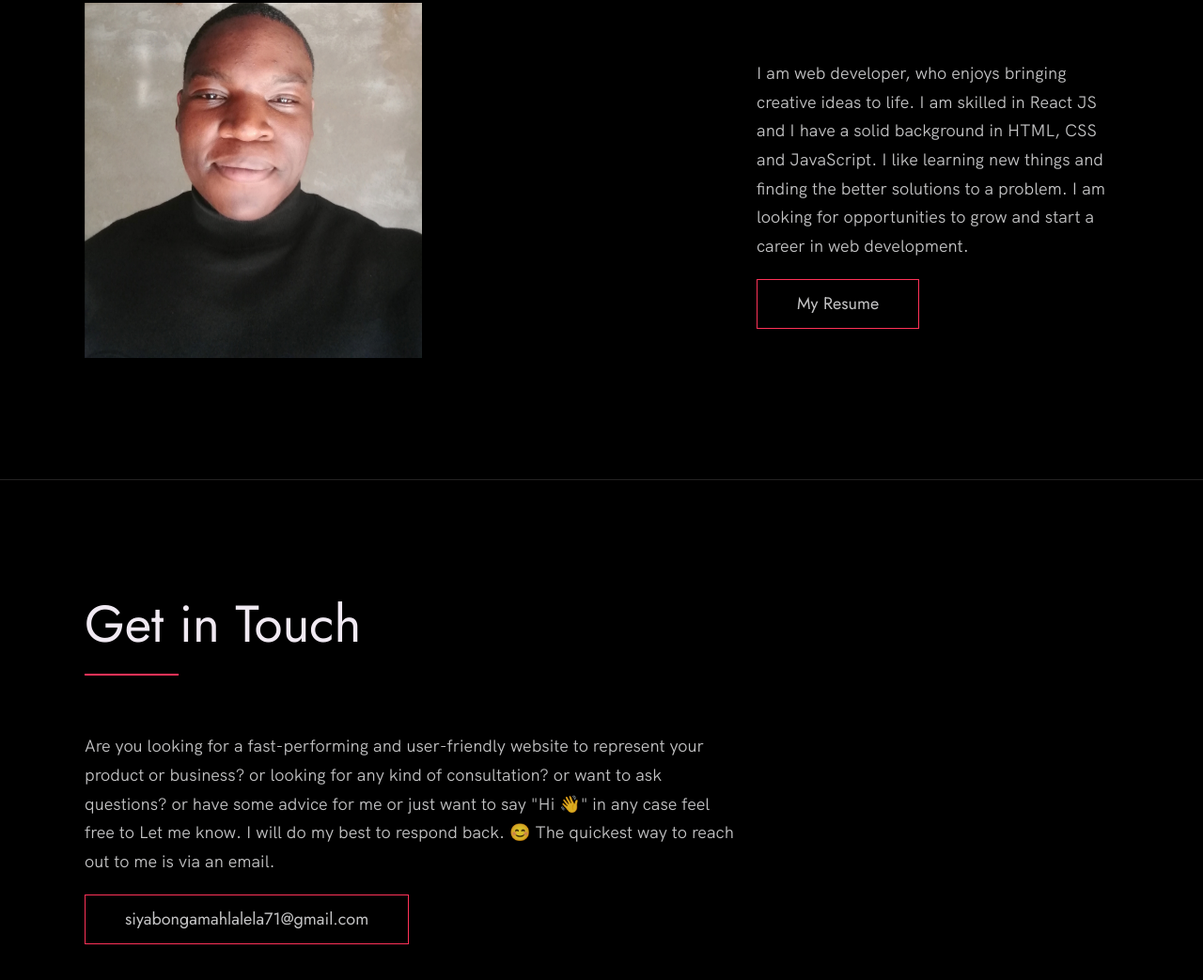
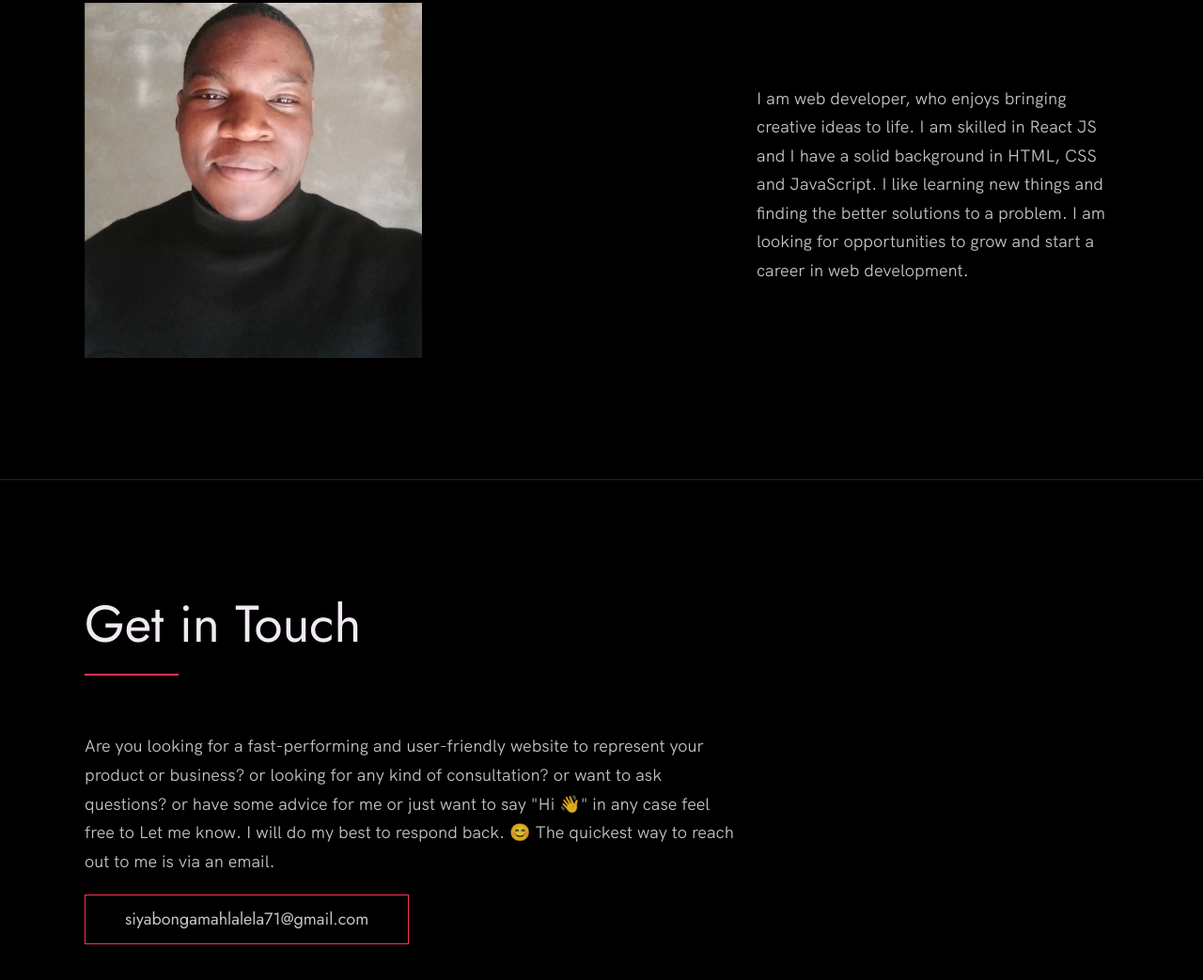
Before and after one commit to vusiSiya/my-portfolio, a plain HTML site: page index.html in a window 1280 px wide. Shown: the part 2917-3960 px from the top of the page at 94% size. Drawn offline with nearby package versions, Linux system fonts and the light colour scheme.

Commit message:
temporarily removing resume link

```diff
--- a/index.html
+++ b/index.html
@@ -151,7 +151,8 @@
           <p>
               I am web developer, who enjoys bringing creative ideas to life. I am skilled in React JS and I have a solid background in HTML, CSS and JavaScript. I like learning new things and finding the better solutions to a problem. I am looking for opportunities to grow and start a career in web development.
           </p>
-            <a href="https://drive.google.com/file/d/1mkx8EEMvb_9ZxIlt2h2ttjlvk9oVLiSH/view" class="btn">My Resume</a>
+           <!-- <a href="https://drive.google.com/file/d/1mkx8EEMvb_9ZxIlt2h2ttjlvk9oVLiSH/view" class="btn">My Resume</a>
+            -->
           </div>
 
           <div class="about__photo-container">
```
